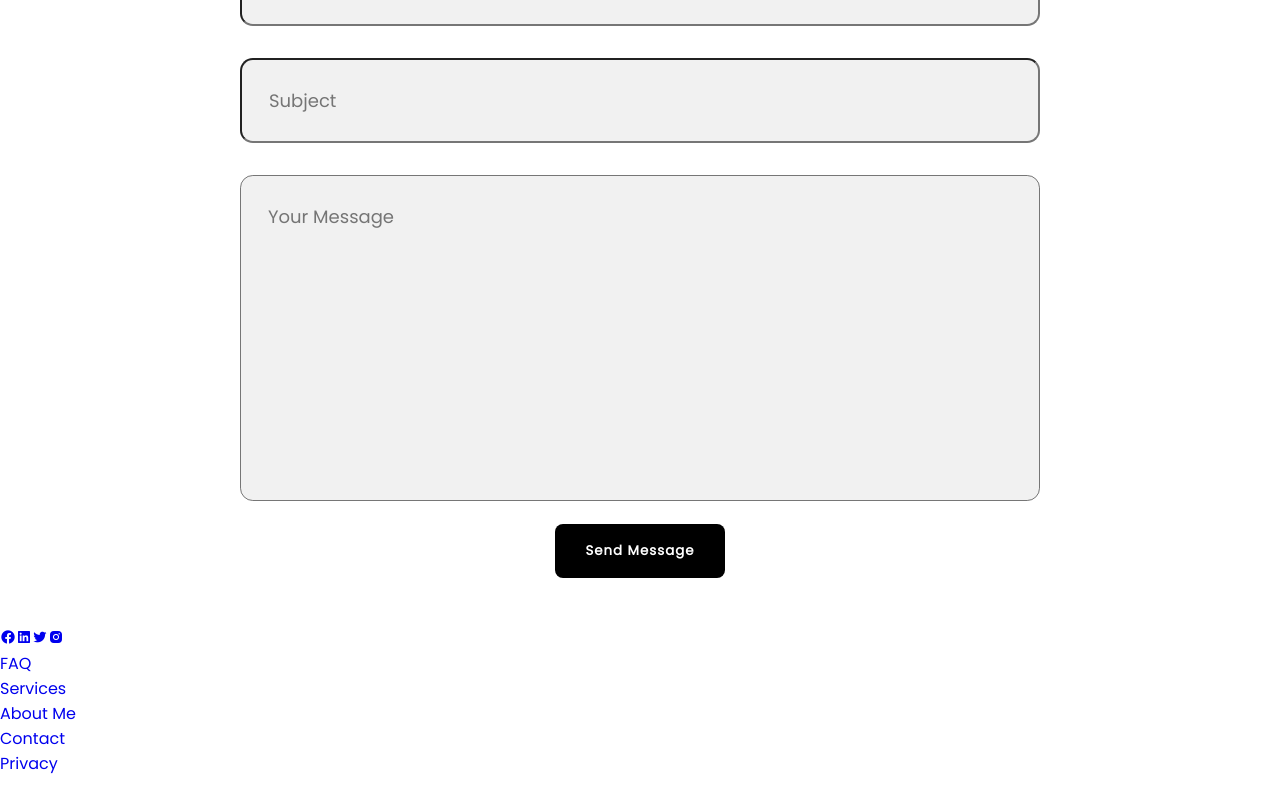
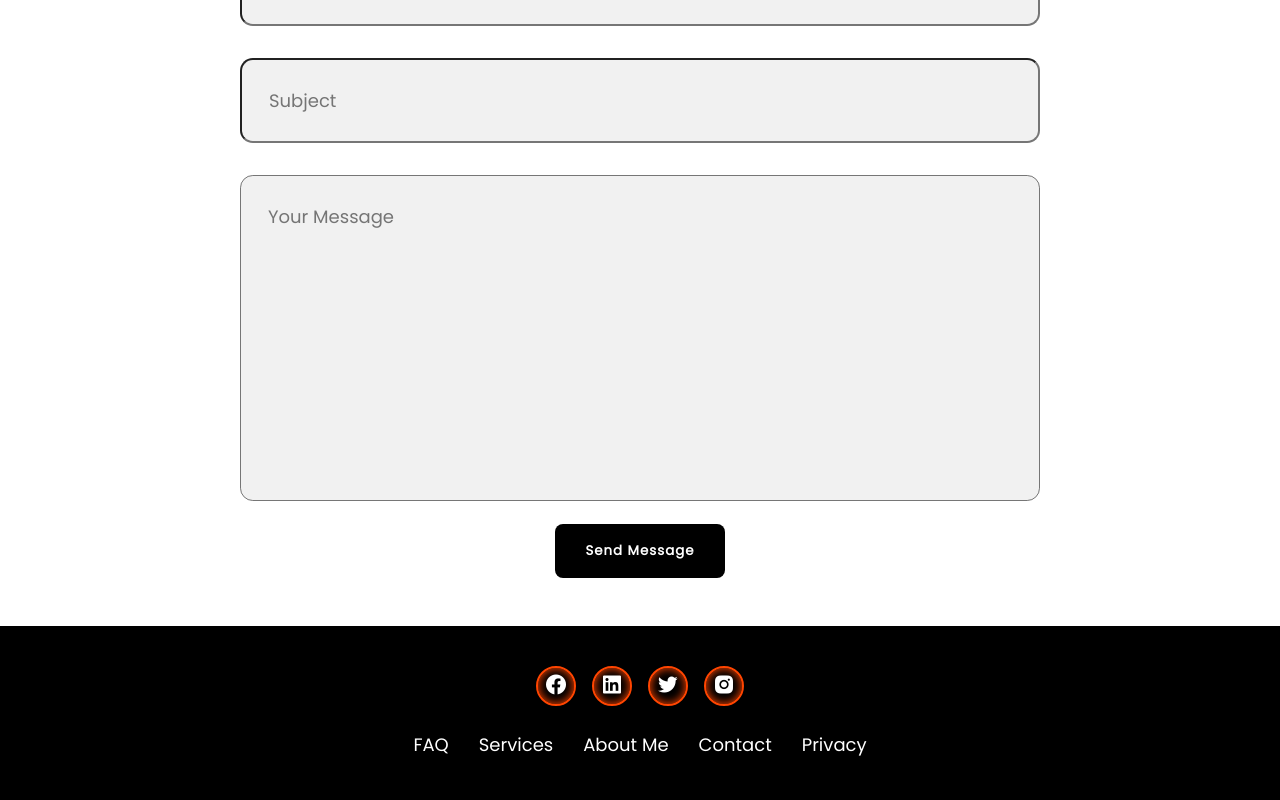
Before and after one commit to alka485/Portfolio_Site, a React (Vite) app: page / in a window 1280 px wide. Shown: the part 2234-3034 px from the top of the page. Before the commit the page ends 3010 px from the top, so only its background shows below. Built offline with nearby package versions, Linux system fonts and the light colour scheme.

Commit message:
modifications saved

```diff
--- a/src/index.css
+++ b/src/index.css
@@ -210,3 +210,56 @@ span {
     margin: 1rem 0;
     resize: none;
 }
+/* Footer */
+.footer {
+    width: 100%;
+    padding: 40px 0;
+    background-color: black;
+    position: relative;
+    bottom: 0;
+}
+.footer .social{
+    text-align: center;
+    padding-bottom: 25px;
+    color: white;
+}
+.footer .social a {
+    font-size: 24px;
+    color: white;
+    border: 2px solid orangered;
+    width: 40px;
+    height: 40px;
+    line-height: 38px;
+    display: inline-block;
+    text-align: center;
+    border-radius: 50%;
+    margin: 0 8px;
+    box-shadow: inset 0 0 10px orangered;
+    transition: 0.3s ease;
+}
+.footer .social a:hover {
+    color: orangered;
+    /* border: 2px solid orangered; */
+    transform: scale(1.2) translateY(-10px);
+}
+.footer ul {
+    text-align: center;
+    margin-top: 0;
+    padding: 0;
+    font-size: 18px;
+    line-height: 1.6;
+    margin-bottom: 0;
+}
+.footer ul li a{
+    color: white;
+    border-bottom: 3px solid transparent;
+    transition: 0.3s ease;
+}
+
+.footer ul li a:hover{
+    border-bottom: 3px solid orangered;
+}
+.footer ul li {
+    display: inline-block;
+    padding: 0 15px;
+}
```
